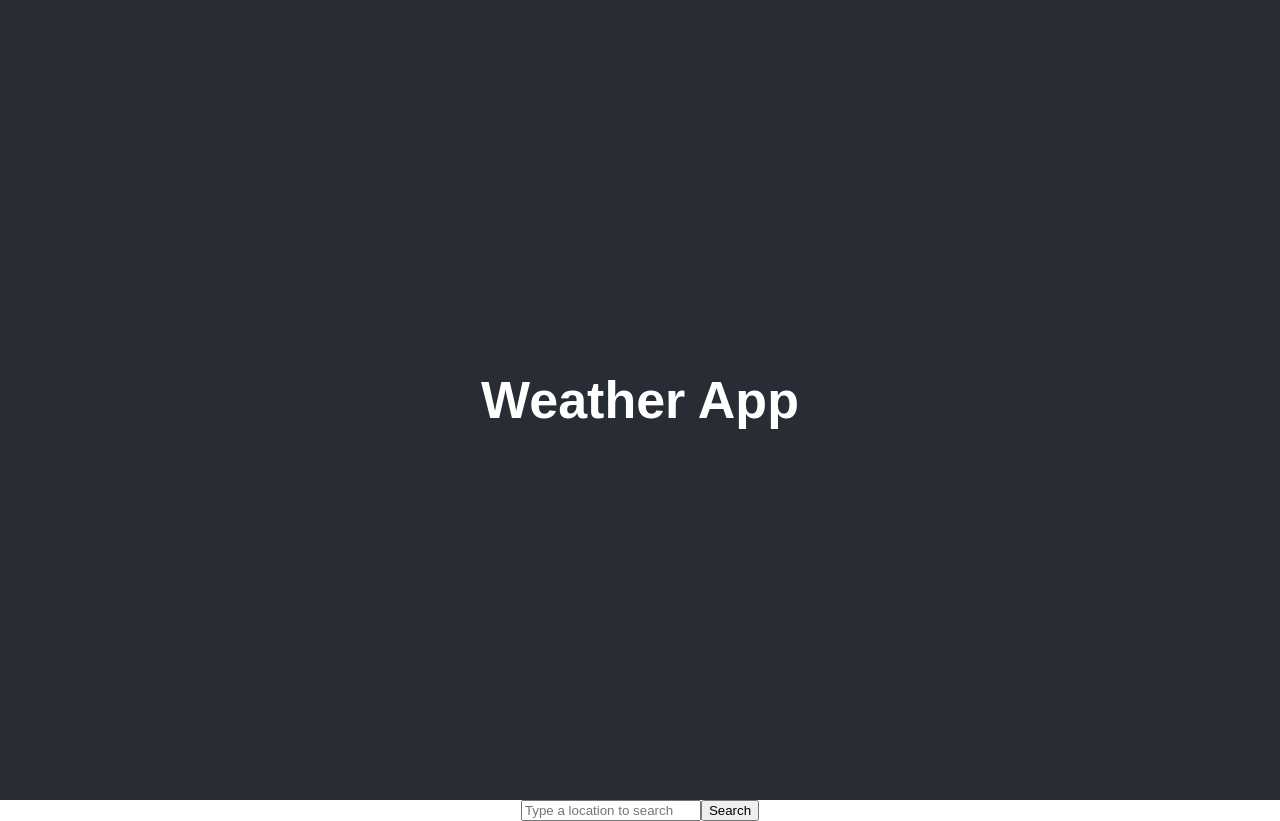
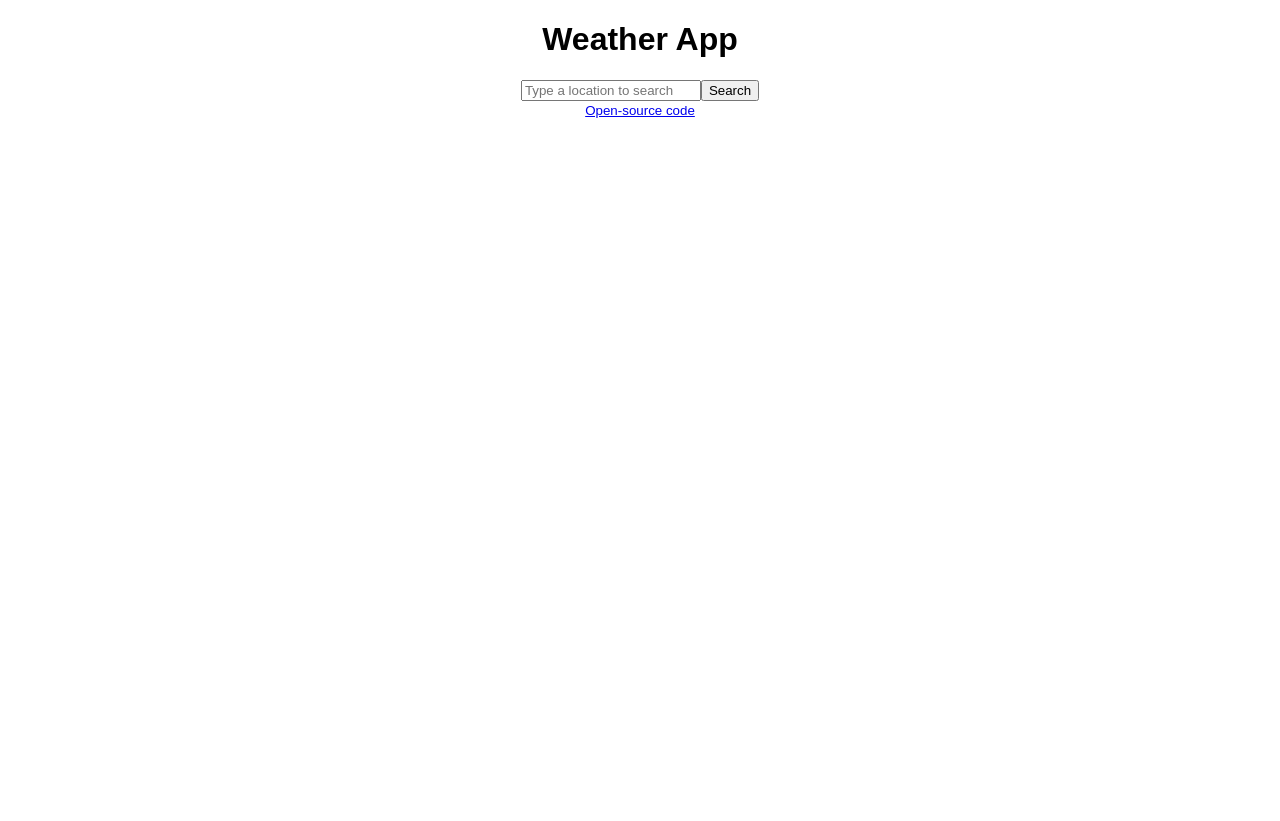
Before and after one commit to karynella/weather-react-app, a React (Create React App) app: page / in a window 1280 px wide. After the commit the page ends 800 px from the top, so only its background shows below. Built offline with nearby package versions, Linux system fonts and the light colour scheme.

Commit message:
bug fixed
removed header from app.js & added open source link

added header to form.js

```diff
--- a/src/App.js
+++ b/src/App.js
@@ -4,10 +4,16 @@
 function App() {
   return (
     <div className="App">
-      <header className="App-header">
-        <h1> Weather App </h1>
-      </header>
       <Form />
+      <small>
+        <a
+          href="https://github.com/karynella/weather-react-app"
+          target="blank"
+          rel="nonreffer"
+        >
+          Open-source code
+        </a>
+      </small>
     </div>
   );
 }
--- a/src/Form.js
+++ b/src/Form.js
@@ -8,6 +8,7 @@
 
   let form = (
     <div className="weatherApp">
+      <h1>Weather App</h1>
       <form autoComplete="off" onSubmit={handleSubmit}>
         <input
           id="formInput"
```
